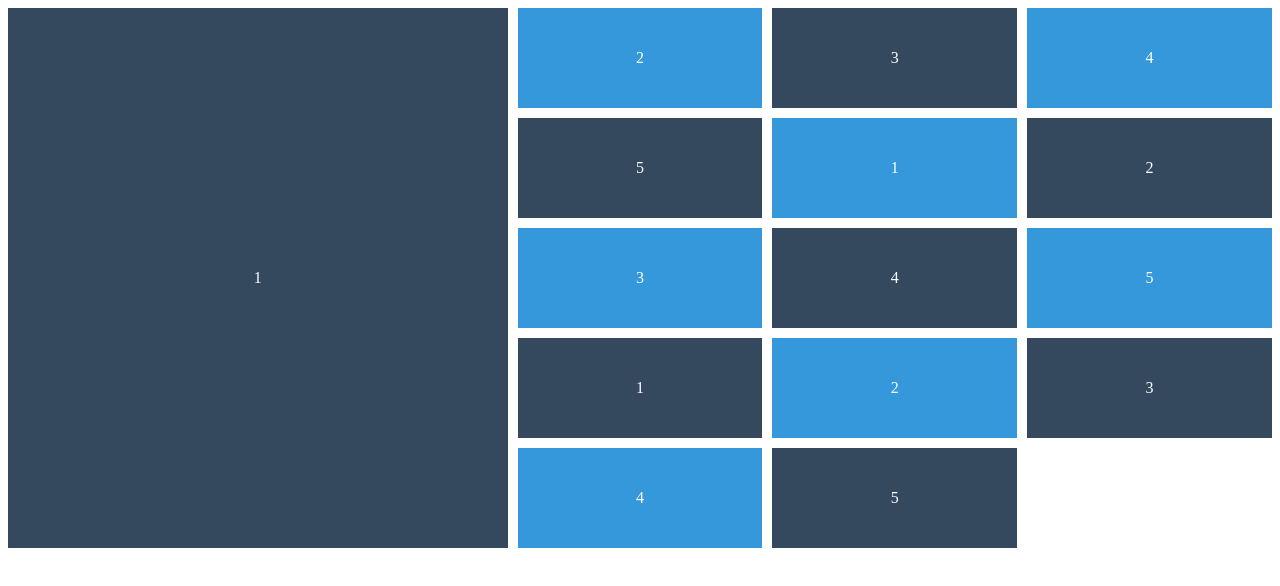
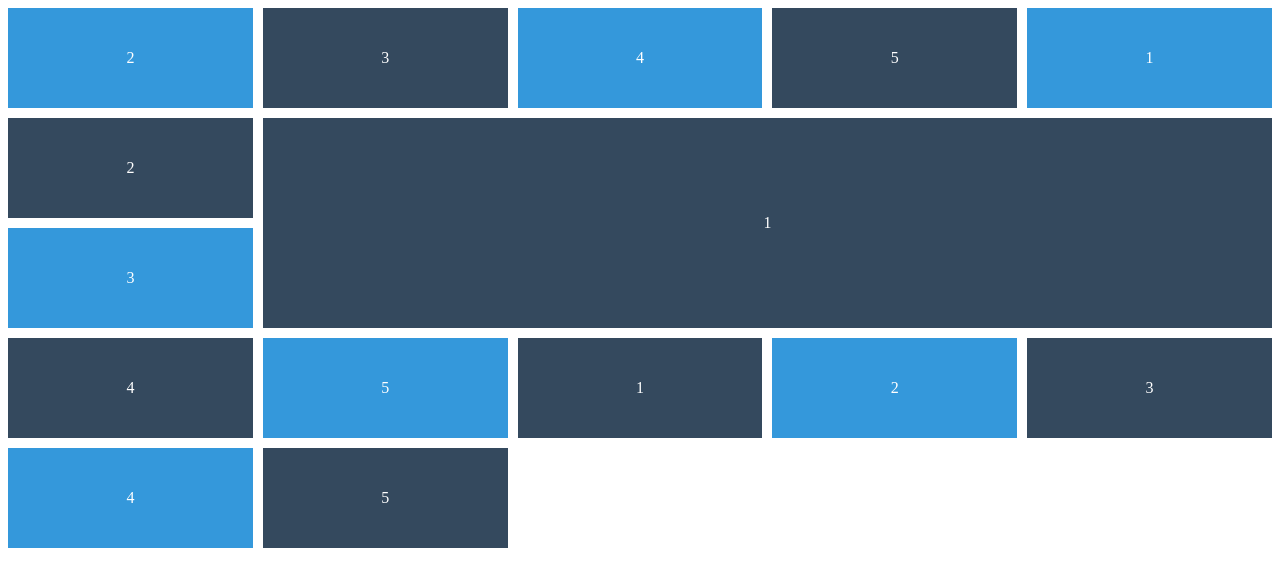
Before and after one commit to mina-raina-choi/css-master, a plain HTML site: page grid.html in a window 1280 px wide. Drawn offline with Linux system fonts and the light colour scheme.

Commit message:
Grid Area

```diff
--- a/grid.html
+++ b/grid.html
@@ -47,8 +47,11 @@
         .box:first-child {
             /* grid-row-start: 2;
             grid-row-end: 5; */
-            grid-row: span 5;
-            grid-column: span 2;
+            /* grid-row: span 5;
+            grid-column: span 2; */
+
+            /* row start / column start / row end / column end */
+            grid-area: 2 / 2 /4 / -1;
         }
 
 
```
Also changed, not shown: README.md.
